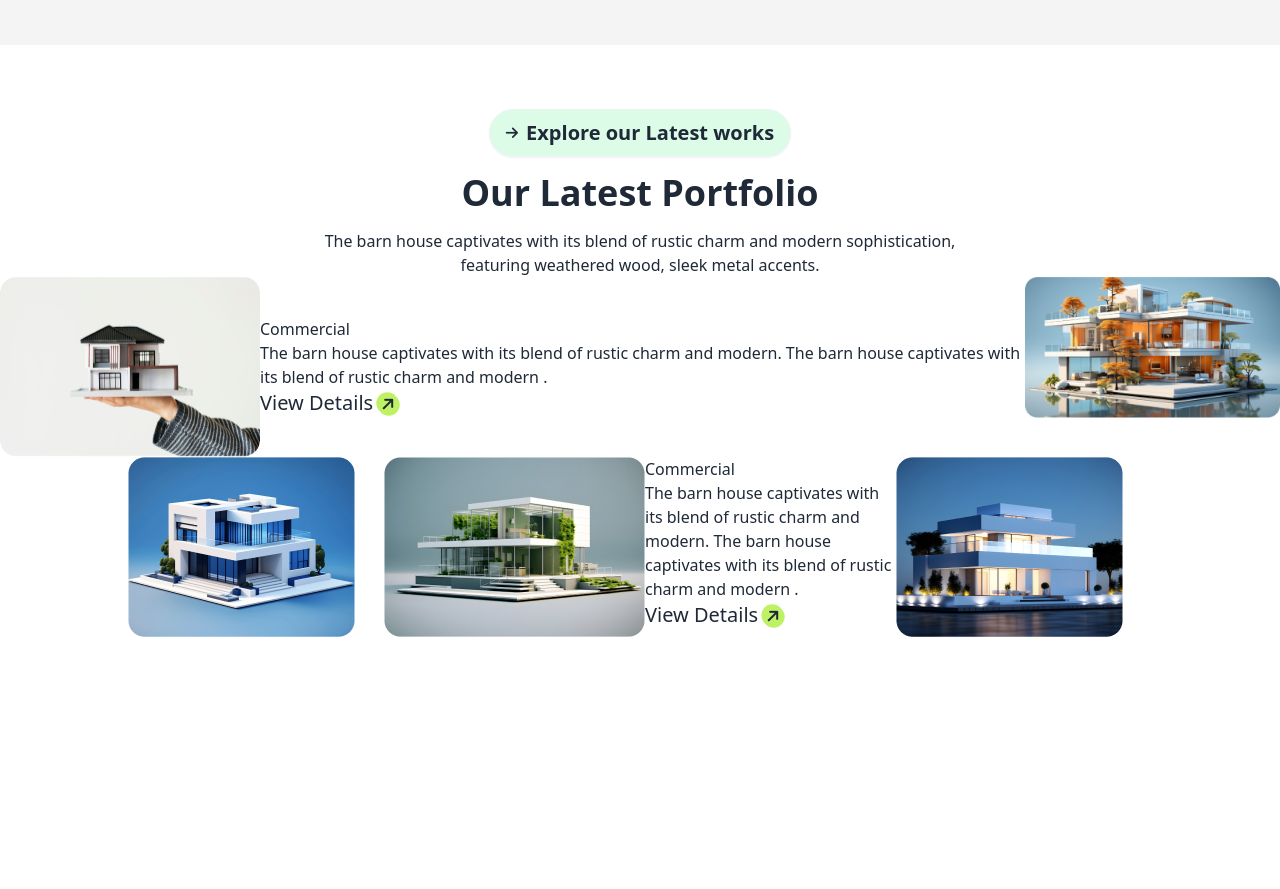
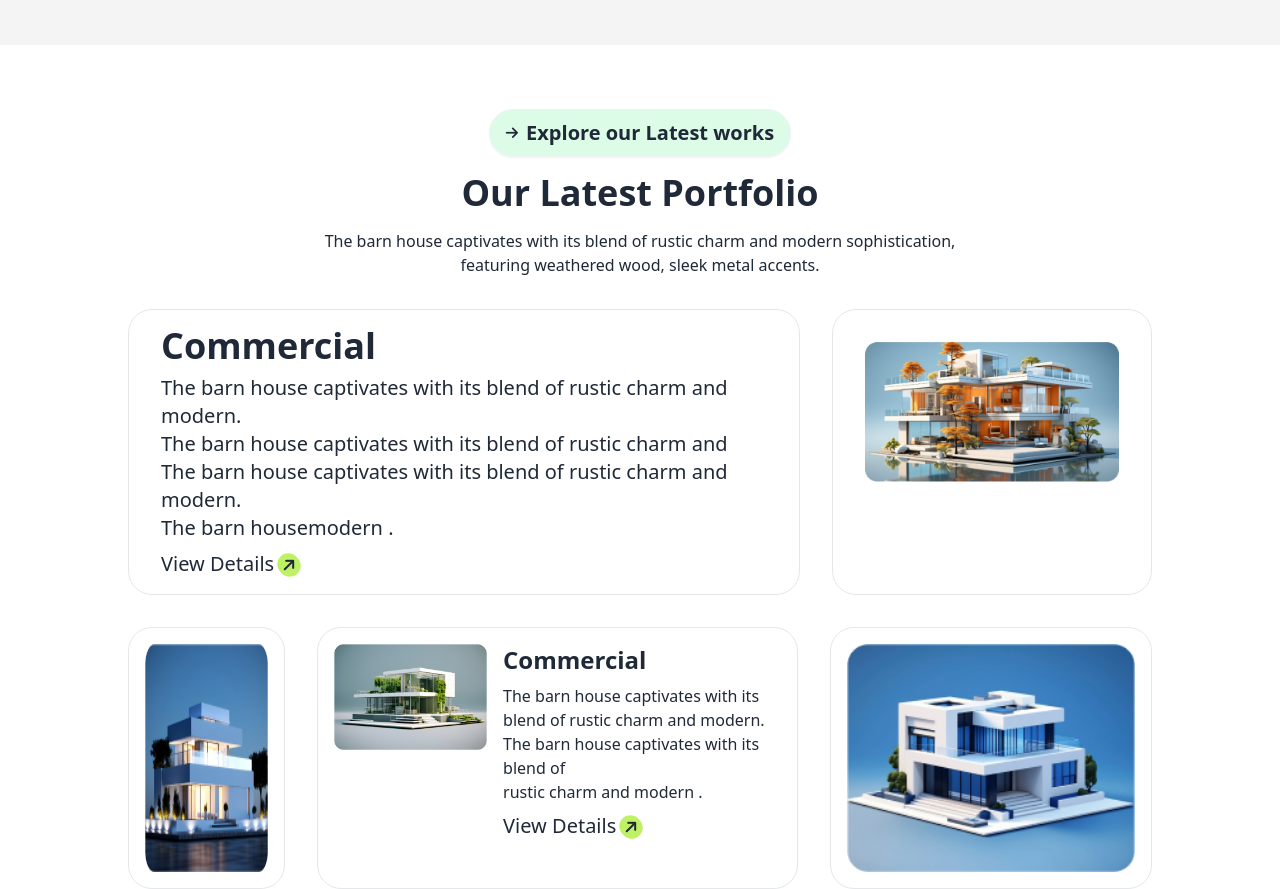
Before and after one commit to syedanamulhasan/3rd-assignment, a plain HTML site: page index.html in a window 1280 px wide. Shown: the part 1854-2743 px from the top of the page. Before the commit the page ends 2491 px from the top, so only its background shows below. Drawn offline with nearby package versions, Linux system fonts and the light colour scheme.

Commit message:
portfolio section done

```diff
--- a/index.html
+++ b/index.html
@@ -158,45 +158,53 @@
         <!-- section 2 ends -->
 
         <!-- portfolio section -->
-        <section>
+        <section class="w-4/5 mx-auto">
           <div class="text-center">
             <a class="btn bg-[#dcfce7] rounded-3xl mt-4 "><i class="fa-solid fa-arrow-right  rounded-full"></i><span class="text-xl">Explore our Latest works</span> </a>
             <h2 class="text-4xl font-bold my-4">Our Latest Portfolio</h2>
           <p>The barn house captivates with its blend of rustic charm and modern sophistication,<br>featuring weathered wood, sleek metal accents.</p>
           </div>
-          <div class="flex justify-center">
-              <div class="flex items-center">
-                <img src="assets/img1.png" alt="">
-                <div>
-                  <h4>Commercial</h4>
-                  <p>
-                    The barn house captivates with its blend of rustic charm and modern. The barn house captivates with its blend of rustic charm and modern .
+          <div class="grid lg:grid-cols-3 my-8 gap-8">
+              <div class="lg:col-span-2 lg:flex justify-center items-center border rounded-3xl p-4 gap-4">
+                <div class="flex-1">
+                  <img class="w-full" src="assets/img1.png" alt="">
+                </div>
+                <div class="">
+                  <h4 class="text-4xl font-semibold">Commercial</h4>
+                  <p class="my-2 lg:text-xl">
+                    The barn house captivates with its blend of rustic charm and modern.<br> The barn house captivates with its blend of rustic charm and <br>The barn house captivates with its blend of rustic charm and modern.<br> The barn housemodern .
                   </p>
-                  <a><span class="text-xl">View Details</span> <i class="fa-solid fa-arrow-right p-1 rounded-full bg-[#bef264] border-[#bef264] -rotate-45"></i></a>
+                  <a class="mb-2"><span class="text-xl">View Details</span> <i class="fa-solid fa-arrow-right p-1 rounded-full bg-[#bef264] border-[#bef264] -rotate-45"></i></a>
                 </div>
               </div>
-              <div>
-                <img src="assets/img2.png" alt="">
+              <div class="border lg:p-8 p-4 rounded-3xl">
+                <img class="w-full" src="assets/img2.png" alt="">
               </div>
           </div>
-          <div class="grid grid-cols-4 w-4/5 mx-auto">
-            <div>
-              <img src="assets/img3.png" alt="">
+          <!-- 2nd row -->
+          <div class="flex gap-8">
+            <div class="lg:flex hidden lg:w-72 border rounded-3xl p-4">
+              <img class="w-full" src="assets/img5.png" alt="">
             </div>
-            <div class="col-span-2">
-              <div class="flex">
-                <img src="assets/img4.png" alt="">
-              <div>
-                <h4>Commercial</h4>
-                  <p>
-                    The barn house captivates with its blend of rustic charm and modern. The barn house captivates with its blend of rustic charm and modern .
-                  </p>
-                  <a><span class="text-xl">View Details</span> <i class="fa-solid fa-arrow-right p-1 rounded-full bg-[#bef264] border-[#bef264] -rotate-45"></i></a>
+            <div class="lg:flex lg:flex-row-reverse gap-8">
+              <div class="p-4 border rounded-3xl">
+                <div class="w-72">
+                  <img class="w-full" src="assets/img3.png" alt="">
+                </div>
               </div>
-              </div>
-            </div>
-            <div>
-              <img src="assets/img5.png" alt="">
+                <div class="lg:flex border p-4 rounded-3xl gap-">
+                  <div class="w-72">
+                    <img class="w-full" src="assets/img4.png" alt="">
+                  </div>
+                  <div class="ml-4">
+                    <h4 class="text-2xl font-semibold">Commercial</h4>
+                    <p class="my-2">
+                      The barn house captivates with its blend of rustic charm and modern.<br> The barn house captivates with its blend of <br>rustic charm and modern .
+                    </p>
+                    <a class="mb-2"><span class="text-xl">View Details</span> <i class="fa-solid fa-arrow-right p-1 rounded-full bg-[#bef264] border-[#bef264] -rotate-45"></i></a>
+                  </div>
+                </div>
+
             </div>
           </div>
           </div>
```
